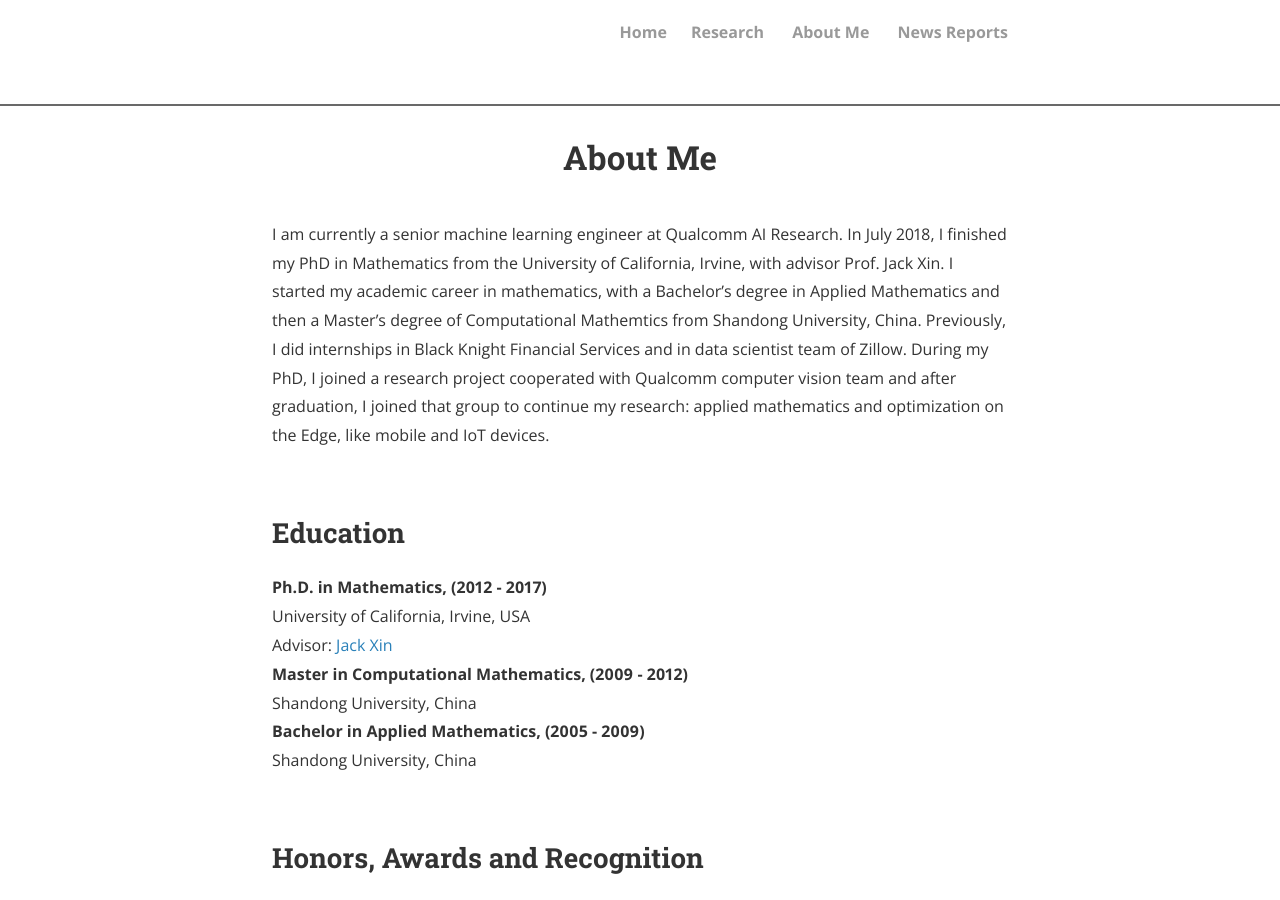
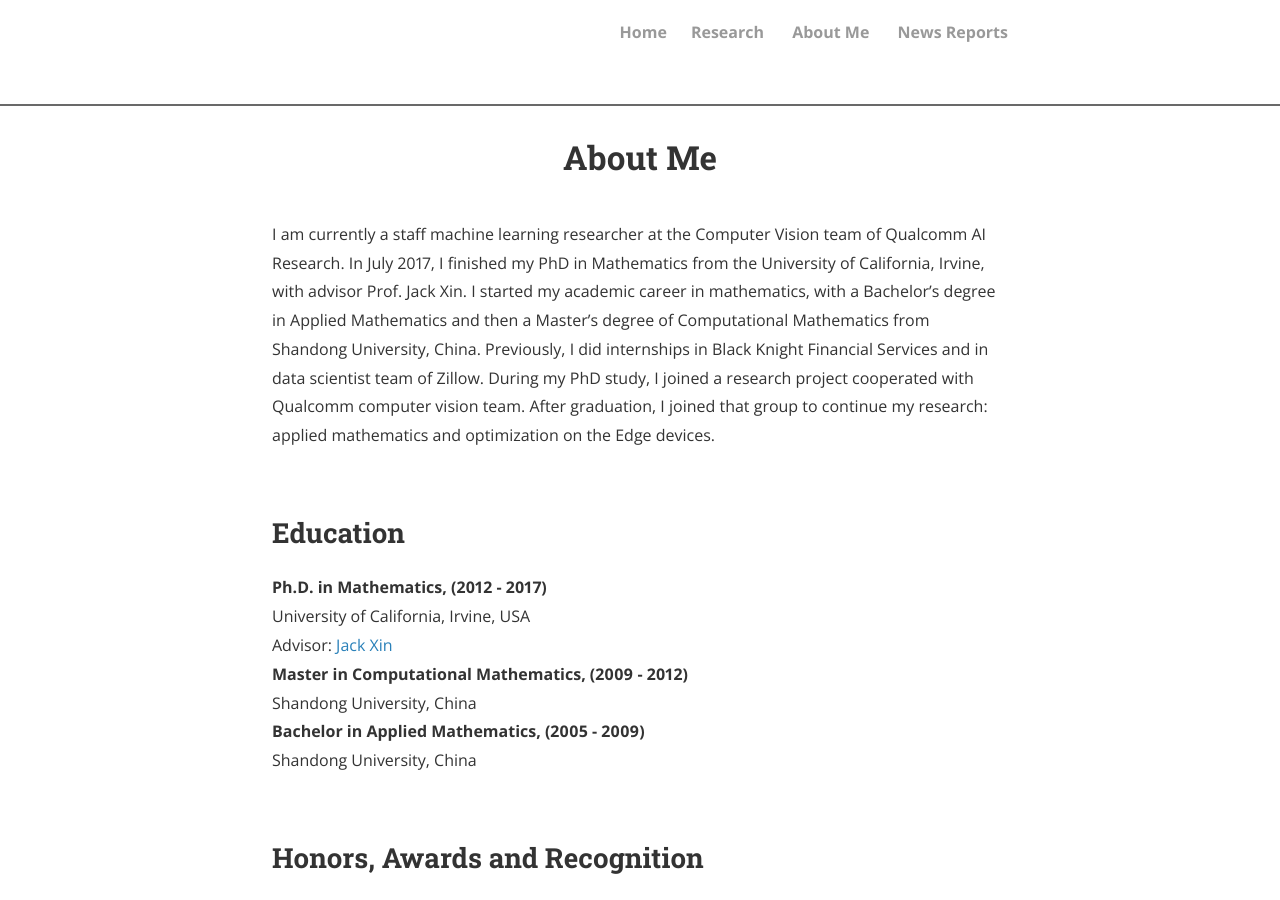
Before and after one commit to zsivine/zsivine.github.io, a Jekyll site: the page built from about.md, in a window 1280 px wide and 900 px high. Built offline with Jekyll 4.4.1, drawn with Linux system fonts in a browser that asks for light colours; nearby versions of some CDN libraries; comment, search, counter and statistics services are not loaded; a style sheet for code colours, icons or effects is not loaded.

Commit message:
update profile

```diff
--- a/about.md
+++ b/about.md
@@ -3,8 +3,13 @@ layout: page
 title: About Me
 permalink: /about/
 ---
-I am currently a senior machine learning engineer at Qualcomm AI Research.
-In July 2018, I finished my PhD in Mathematics from the University of California, Irvine, with advisor Prof. Jack Xin. I started my academic career in mathematics, with a Bachelor's degree in Applied Mathematics and then a Master's degree of Computational Mathemtics from Shandong University, China. Previously, I did internships in Black Knight Financial Services and in data scientist team of Zillow. During my PhD, I joined a research project cooperated with Qualcomm computer vision team and after graduation, I joined that group to continue my research:  applied mathematics and optimization on the Edge, like mobile and IoT devices.
+I am currently a staff machine learning researcher at the Computer Vision team of Qualcomm AI Research.
+In July 2017, I finished my PhD in Mathematics from the University of California, Irvine, with advisor Prof. Jack Xin.
+I started my academic career in mathematics, with a Bachelor's degree in Applied Mathematics and then a Master's degree of Computational Mathematics from Shandong University, China.
+Previously, I did internships in Black Knight Financial Services and in data scientist team of Zillow.
+During my PhD study, I joined a research project cooperated with Qualcomm computer vision team.
+After graduation, I joined that group to continue my research:  applied mathematics and optimization on the Edge devices.
+
 
 <br>
 <h2>Education</h2>
--- a/index.html
+++ b/index.html
@@ -21,8 +21,8 @@ title: Shuai Zhang, Qualcomm AI
   title="Shuai Zhang"; algin="middle">
 
 <br>
-Welcome! My name is Shuai Zhang and I am a senior machine learning
-engineer at Qualcomm AI Research, USA.
+Welcome! My name is Shuai Zhang and I am a staff machine learning
+researcher at Qualcomm AI Research, USA.
 
 <br><br>
 My research interests are
```
Also changed, not shown: About Me _ Shuai Zhang.htm (+6 -2 lines).
